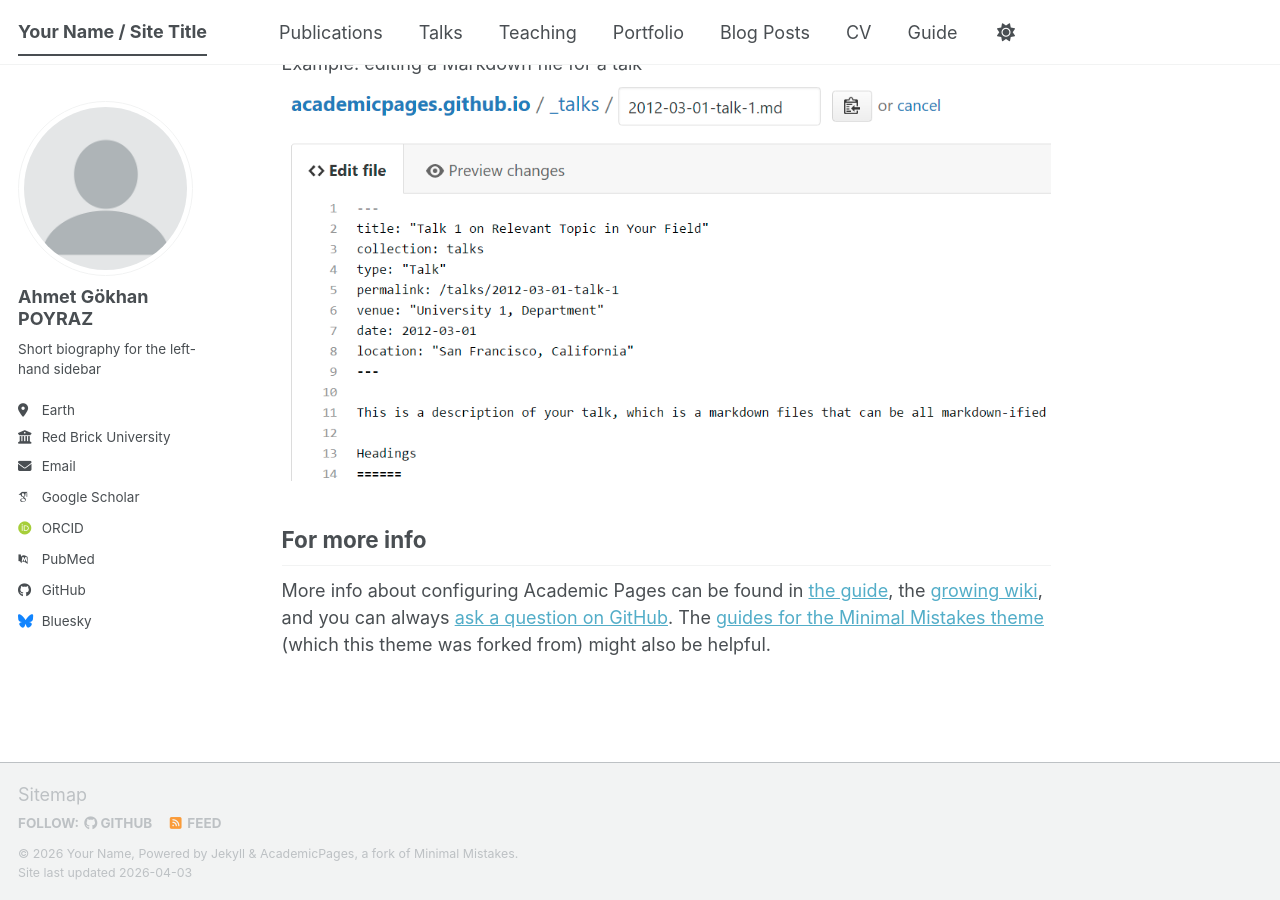
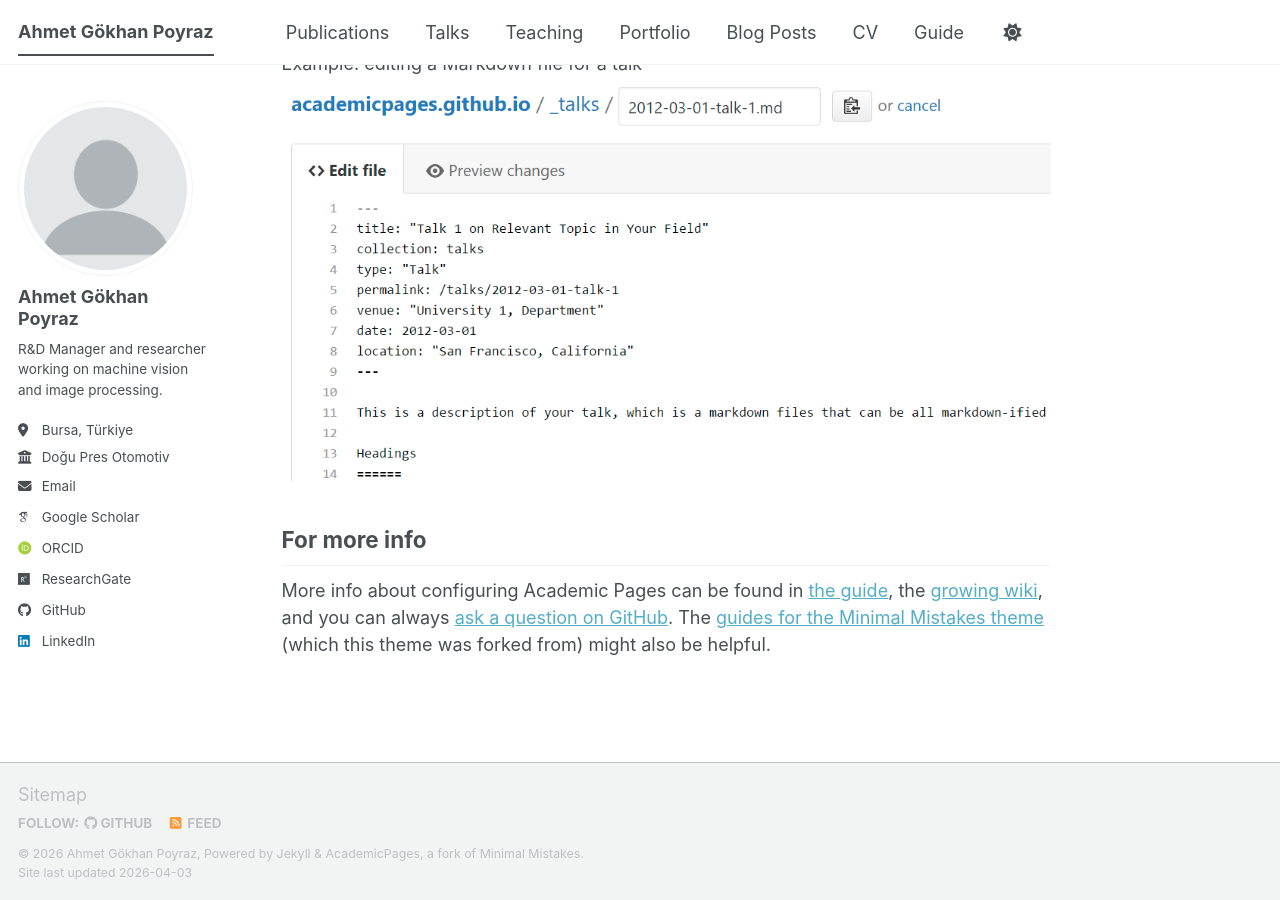
Before and after one commit to agpoyraz/agpoyraz.github.io, a Jekyll site: the page built from _pages/about.md, in a window 1280 px wide and 900 px high, scrolled down 2720 px. Built offline with Jekyll 4.4.1, drawn with Linux system fonts in a browser that asks for light colours; some web fonts are replaced; a script bundle is joined from its source files by our own code; library files that are not in the unit come from our copies; some of the changed lines change nothing that is shown.

Commit message:
Update _config.yml

```diff
--- a/_config.yml
+++ b/_config.yml
@@ -2,85 +2,78 @@
 #
 # This config file is meant for settings that affect your entire site, values
 # which you are expected to set up once and rarely need to edit after that.
-# For technical reasons, this file is *NOT* reloaded automatically when you use
-# `jekyll serve -l -H localhost`. If you change this file, please restart the
-# server process.
 
 # Basic Site Settings
 locale                   : "en-US"
 site_theme               : "default" # The available themes options are "default", "air", "sunrise", "mint", "dirt" and "contrast"
-title                    : "Your Name / Site Title"
+title                    : "Ahmet Gökhan Poyraz"
 title_separator          : "-"
-name                     : &name "Your Name"
-description              : &description "Your Name's academic portfolio"   # Update this with a general description of your site, this is the default if not overridden by a page
-url                      : https://academicpages.github.io # The base hostname & protocol for your site e.g. "https://[your GitHub username].github.io",
-                                                           # or if you already have some other page hosted on Github then use "https://[your GitHub username].github.io/[Your Repo Name]"
-baseurl                  : "" # the subpath of your site, e.g. "/blog"
-repository               : "academicpages/academicpages.github.io"
+name                     : &name "Ahmet Gökhan Poyraz"
+description              : &description "Academic website of Ahmet Gökhan Poyraz"
+url                      : "https://agpoyraz.github.io"
+baseurl                  : ""
+repository               : "agpoyraz/agpoyraz.github.io"
 
 # Site Author - The following control what appear as part of the author content on the side bar.
-#               If a field is blank the icon and link will not appear, otherwise it will be shown.
-#               Additional customization can be done by editing /_includes/author-profile.html
 author:
   # Biographic information
   avatar           : "profile.png"
-  name             : "Ahmet Gökhan POYRAZ"
-  pronouns         : # example: "she/her"
-  bio              : "Short biography for the left-hand sidebar"
-  location         : "Earth"
-  employer         : "Red Brick University"
-  uri              : # URL
-  email            : "none@example.org"
+  name             : "Ahmet Gökhan Poyraz"
+  pronouns         :
+  bio              : "R&D Manager and researcher working on machine vision and image processing."
+  location         : "Bursa, Türkiye"
+  employer         : "Doğu Pres Otomotiv"
+  uri              :
+  email            : "agpoyraz@gmail.com"
 
   # Academic websites
-  academia         : # URL
-  arxiv            : # URL - Update with the correct link to your profile
-  googlescholar    : "https://scholar.google.com/citations?user=PS_CX0AAAAAJ"
-  inspire-hep      : # URL
-  impactstory      : # URL
-  orcid            : "https://orcid.org/yourorcidurl"
-  semantic         : # URL
-  ssrn             : # URL
-  pubmed           : "https://www.ncbi.nlm.nih.gov/pubmed/?term=john+snow"
-  researchgate     : # URL
-  scopus           : # URL
-  zotero           : # URL
-
+  academia         :
+  arxiv            :
+  googlescholar    : "https://scholar.google.com/citations?hl=tr&user=F3rakVEAAAAJ"
+  inspire-hep      :
+  impactstory      :
+  orcid            : "https://orcid.org/YOUR-ORCID-ID"
+  semantic         :
+  ssrn             :
+  pubmed           :
+  researchgate     : "https://www.researchgate.net/profile/Ahmet-Goekhan-Poyraz?ev=hdr_xprf"
+  scopus           :
+  zotero           :
 
   # Repositories and software development
-  bitbucket        : # Username - Update with your username on the site
-  codepen          : # Username
-  dribbble         : # Username
-  github           : "academicpages"
-  kaggle           : # Username
-  stackoverflow    : # User number or user number and name (i.e., use "1" or "1/jeff-atwood")
+  bitbucket        :
+  codepen          :
+  dribbble         :
+  github           : "agpoyraz"
+  kaggle           :
+  stackoverflow    :
 
   # Social media
-  artstation       : # Username
-  bluesky          : "bsky.app" # Replace this with you Bluesky username
-  facebook         : # Username
-  flickr           : # Username
-  foursquare       : # Username
-  goodreads        : # Username
-  google_plus      : # Username
-  keybase          : # Username
-  instagram        : # Username
-  lastfm           : # Username
-  linkedin         : # Username
-  mastodon         : # URL
-  medium           : # URL
-  pinterest        : # Username
-  soundcloud       : # Username
-  steam            : # Username
-  telegram         : # URL
-  tumblr           : # Username
-  twitter          : # Username for X / Twitter
-  vine             : # Username
-  weibo            : # Username
-  wikipedia        : # Username
-  xing             : # Username
-  youtube          : # Username
-  zhihu            : # Username
+  artstation       :
+  bluesky          :
+  facebook         :
+  flickr           :
+  foursquare       :
+  goodreads        :
+  google_plus      :
+  keybase          :
+  instagram        :
+  lastfm           :
+  linkedin         : "https://www.linkedin.com/in/ahmet-gokhan-poyraz-bb2ab9279/"
+  mastodon         :
+  medium           :
+  pinterest        :
+  soundcloud       :
+  steam            :
+  telegram         :
+  tumblr           :
+  twitter          :
+  vine             :
+  weibo            :
+  wikipedia        :
+  xing             :
+  youtube          :
+  zhihu            :
 
 # Publication Category - The following the list of publication categories and their headings
 publication_category:
@@ -92,25 +85,25 @@ publication_category:
     title: 'Conference Papers'
 
 # Site Settings
-teaser                   :  # filename of teaser fallback teaser image placed in /images/ for social media previews
-breadcrumbs              : false # true, false (default)
+teaser                   :
+breadcrumbs              : false
 words_per_minute         : 160
 future                   : true
-read_more                : "disabled" # if enabled, adds "Read more" links to excerpts
-talkmap_link             : false      #change to true to add link to talkmap on talks page
+read_more                : "disabled"
+talkmap_link             : false
 comments:
-  provider               : # false (default), "disqus", "discourse", "facebook", "google-plus", "staticman", "custom"
+  provider               :
   disqus:
     shortname            :
   discourse:
-    server               : # https://meta.discourse.org/t/embedding-discourse-comments-via-javascript/31963 , e.g.: meta.discourse.org
+    server               :
   facebook:
     appid                :
-    num_posts            : # 5 (default)
-    colorscheme          : # "light" (default), "dark"
+    num_posts            :
+    colorscheme          :
 staticman:
   allowedFields          : ['name', 'email', 'url', 'message']
-  branch                 : "gh-pages" # "master", "gh-pages"
+  branch                 : "gh-pages"
   commitMessage          : "New comment."
   filename               : comment-{@timestamp}
   format                 : "yml"
@@ -123,18 +116,16 @@ staticman:
     date:
       type               : "date"
       options:
-        format           : "iso8601" # "iso8601" (default), "timestamp-seconds", "timestamp-milliseconds"
+        format           : "iso8601"
 atom_feed:
-  hide                   : false     # change to true to hide the RSS feed in the footer
-  path                   : # blank (default) uses feed.xml
-
+  hide                   : false
+  path                   :
 
 # SEO Related
 google_site_verification :
 bing_site_verification   :
 alexa_site_verification  :
 yandex_site_verification :
-
 
 # Social Sharing
 twitter:
@@ -143,22 +134,18 @@ facebook:
   username               :
   app_id                 :
   publisher              :
-og_image                 :  # Social media default site image
-og_description           :  # Social media default site image description
-# For specifying social profiles
-# - https://developers.google.com/structured-data/customize/social-profiles
+og_image                 :
+og_description           :
 social:
-  type                   : # Person or Organization (defaults to Person)
-  name                   : # If the user or organization name differs from the site's name
-  links: # An array of links to social media profiles
-
+  type                   : "Person"
+  name                   : "Ahmet Gökhan Poyraz"
+  links:
 
 # Analytics
 analytics:
-  provider               :  "false" # false (default), "google", "google-universal", "google-analytics-4", "custom"
+  provider               : "false"
   google:
     tracking_id          :
-
 
 # Reading Files
 include:
@@ -198,14 +185,12 @@ keep_files:
 encoding: "utf-8"
 markdown_ext: "markdown,mkdown,mkdn,mkd,md"
 
-
 # Conversion
 markdown: kramdown
 highlighter: rouge
 lsi: false
 excerpt_separator: "\n\n"
 incremental: false
-
 
 # Markdown Processing
 kramdown:
@@ -217,7 +202,6 @@ kramdown:
   toc_levels: 1..6
   smart_quotes: lsquo,rsquo,ldquo,rdquo
   enable_coderay: false
-
 
 # These settings control the types of collections used by the template
 collections:
@@ -234,10 +218,8 @@ collections:
     output: true
     permalink: /:collection/:path/
 
-
 # These settings control how pages and collections are included in the site
 defaults:
-  # _posts
   - scope:
       path: ""
       type: posts
@@ -248,14 +230,12 @@ defaults:
       comments: true
       share: true
       related: true
-  # _pages
   - scope:
       path: ""
       type: pages
     values:
       layout: single
       author_profile: true
-  # _teaching
   - scope:
       path: ""
       type: teaching
@@ -264,7 +244,6 @@ defaults:
       author_profile: true
       share: true
       comments: true
-  # _publications
   - scope:
       path: ""
       type: publications
@@ -273,7 +252,6 @@ defaults:
       author_profile: true
       share: true
       comments: true
-  # _portfolio
   - scope:
       path: ""
       type: portfolio
@@ -282,7 +260,6 @@ defaults:
       author_profile: true
       share: true
       comment: true
-  # _talks
   - scope:
       path: ""
       type: talks
@@ -291,19 +268,14 @@ defaults:
       author_profile: true
       share: true
 
-
 # Sass/SCSS
 sass:
   sass_dir: _sass
-  style: compressed # https://sass-lang.com/documentation/file.SASS_REFERENCE.html#output_style
-
+  style: compressed
 
 # Outputting
 permalink: /:categories/:title/
-# paginate: 5 # amount of posts to show
-# paginate_path: /page:num/
-timezone: Etc/UTC # https://en.wikipedia.org/wiki/List_of_tz_database_time_zones
-
+timezone: Etc/UTC
 
 # Plugins
 plugins:
@@ -323,38 +295,15 @@ whitelist:
   - jekyll-redirect-from
   - jemoji
 
-
 # Archives
-#  Type
-#  - GitHub Pages compatible archive pages built with Liquid ~> type: liquid (default)
-#  - Jekyll Archives plugin archive pages ~> type: jekyll-archives
-#  Path (examples)
-#  - Archive page should exist at path when using Liquid method or you can
-#    expect broken links (especially with breadcrumbs enabled)
-#  - <base_path>/tags/my-awesome-tag/index.html ~> path: /tags/
-#  - <base_path/categories/my-awesome-category/index.html ~> path: /categories/
-#  - <base_path/my-awesome-category/index.html ~> path: /
 category_archive:
   type: liquid
   path: /categories/
 tag_archive:
   type: liquid
   path: /tags/
-# https://github.com/jekyll/jekyll-archives
-# jekyll-archives:
-#   enabled:
-#     - categories
-#     - tags
-#   layouts:
-#     category: archive-taxonomy
-#     tag: archive-taxonomy
-#   permalinks:
-#     category: /categories/:name/
-#     tag: /tags/:name/
-
 
 # HTML Compression
-# - https://jch.penibelst.de/
 compress_html:
   clippings: all
   ignore:
```
